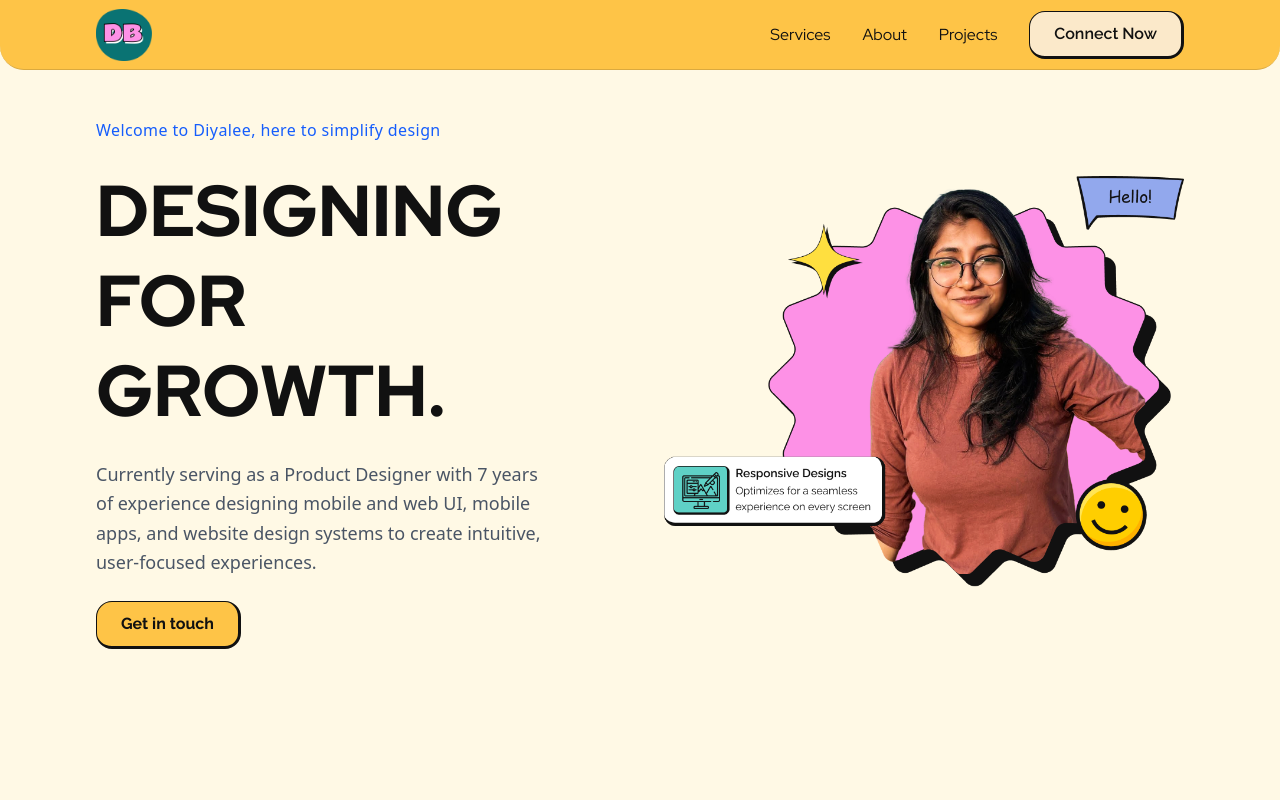
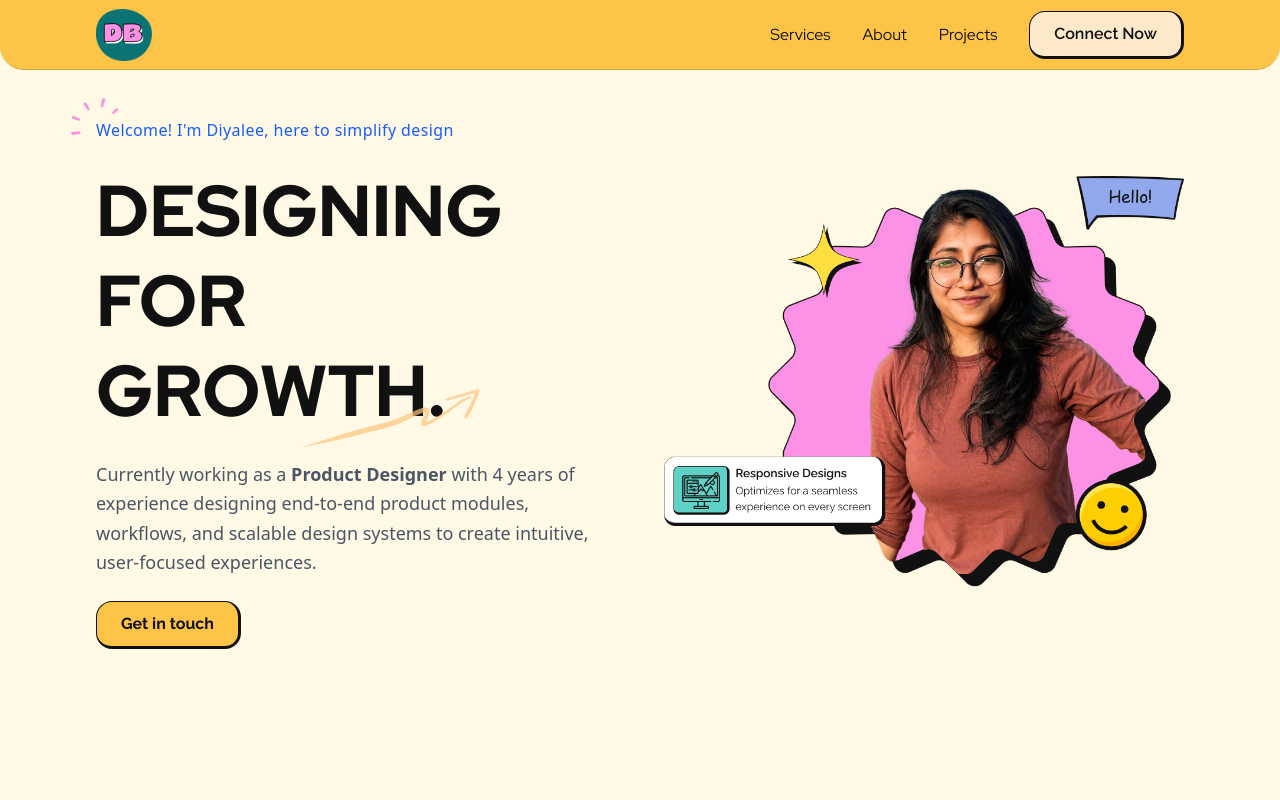
Before and after one commit to Viraj-10/diyalee-portfolio, a React (Vite) app: page / in a window 1280 px wide. Shown: the top 800 px of the page. Built offline with nearby package versions, Linux system fonts and the light colour scheme.

Commit message:
fix: added elements and corrected text

```diff
--- a/src/components/sections/Hero.tsx
+++ b/src/components/sections/Hero.tsx
@@ -2,21 +2,32 @@ import React from 'react';
 import { Button } from '../ui/Button';
 import { Section } from '../ui/Section';
 import heroImage from '../../assets/hero-image.png'; // Placeholder, need to move asset
+import arrow from "../../assets/arrow.svg"
+import welcometopimage from "../../assets/welcome-top-image.svg"
 
 export const Hero: React.FC = () => {
     return (
         <Section className="flex flex-col-reverse md:flex-row items-center justify-between gap-12 pt-12 pb-24">
             {/* Left Content */}
             <div className="flex-1 space-y-6">
+                <div className='relative'>
                     <p className="text-blue-600 font-medium tracking-wide">
-                    Welcome to Diyalee, here to simplify design
+                        Welcome! I'm Diyalee, here to simplify design
                     </p>
+                    <img src={welcometopimage} className="absolute h-12 -top-[28px] -left-[35px]" alt="Welcome Top Image" />
+                </div>
+                <div className='relative'>
+
                     <h1 className="text-5xl md:text-6xl lg:text-7xl font-extrabold leading-tight">
                         DESIGNING FOR <br />
                         GROWTH.
                     </h1>
-                <p className="text-gray-600 text-lg max-w-md leading-relaxed">
-                    Currently serving as a Product Designer with 7 years of experience designing mobile and web UI, mobile apps, and website design systems to create intuitive, user-focused experiences.
+                    <img src={arrow} className="h-20 absolute -bottom-[21px] right-[25%]" alt="Arrow" />
+                </div>
+                <p className="text-gray-600 text-lg leading-relaxed">
+                    Currently working as a <b>Product Designer</b> with 4 years of experience
+                    designing end-to-end product modules, workflows, and scalable
+                    design systems to create intuitive, user-focused experiences.
                 </p>
                 <Button variant="primary">
                     Get in touch
```
Also changed, not shown: src/assets/arrow.svg (renamed from figma/Assests/Group 1000004349.svg), src/assets/welcome-top-image.svg (renamed from figma/Assests/Group.svg). Lines whose indentation alone changed are shown as unchanged.
